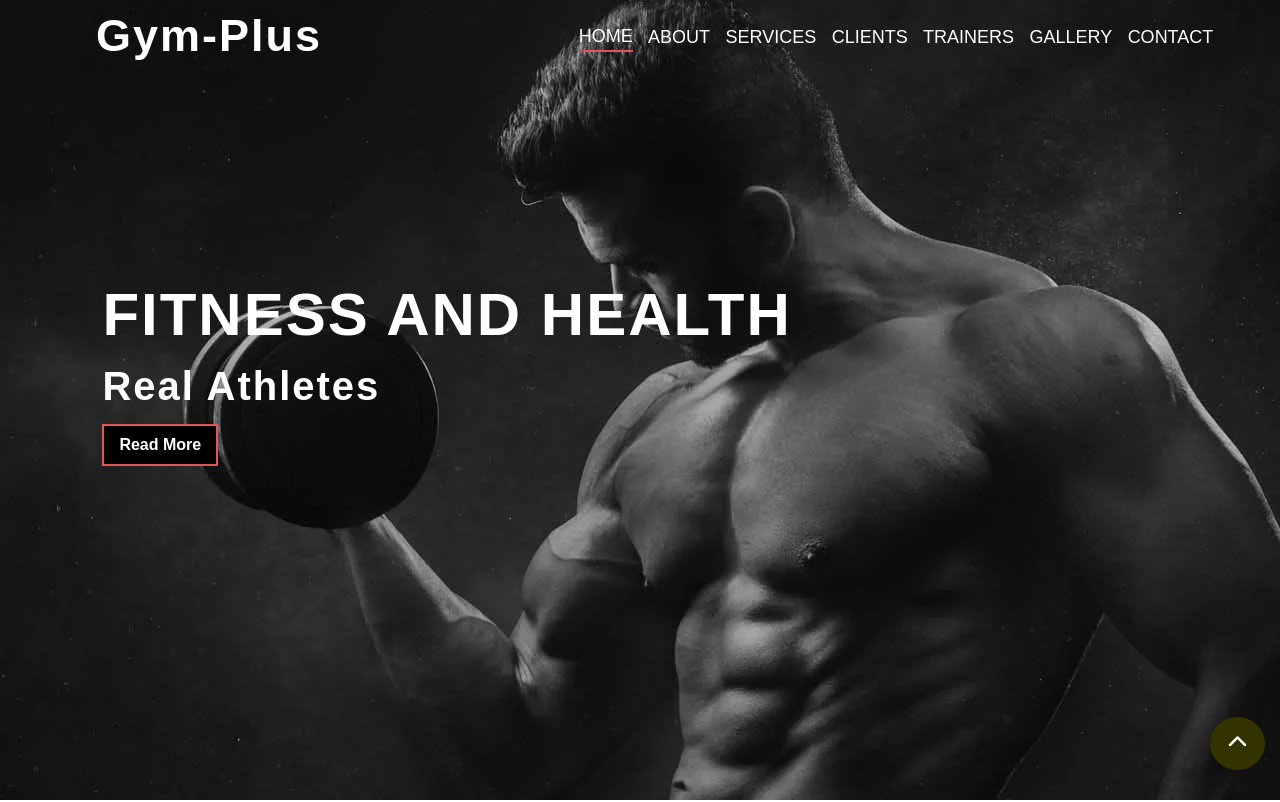
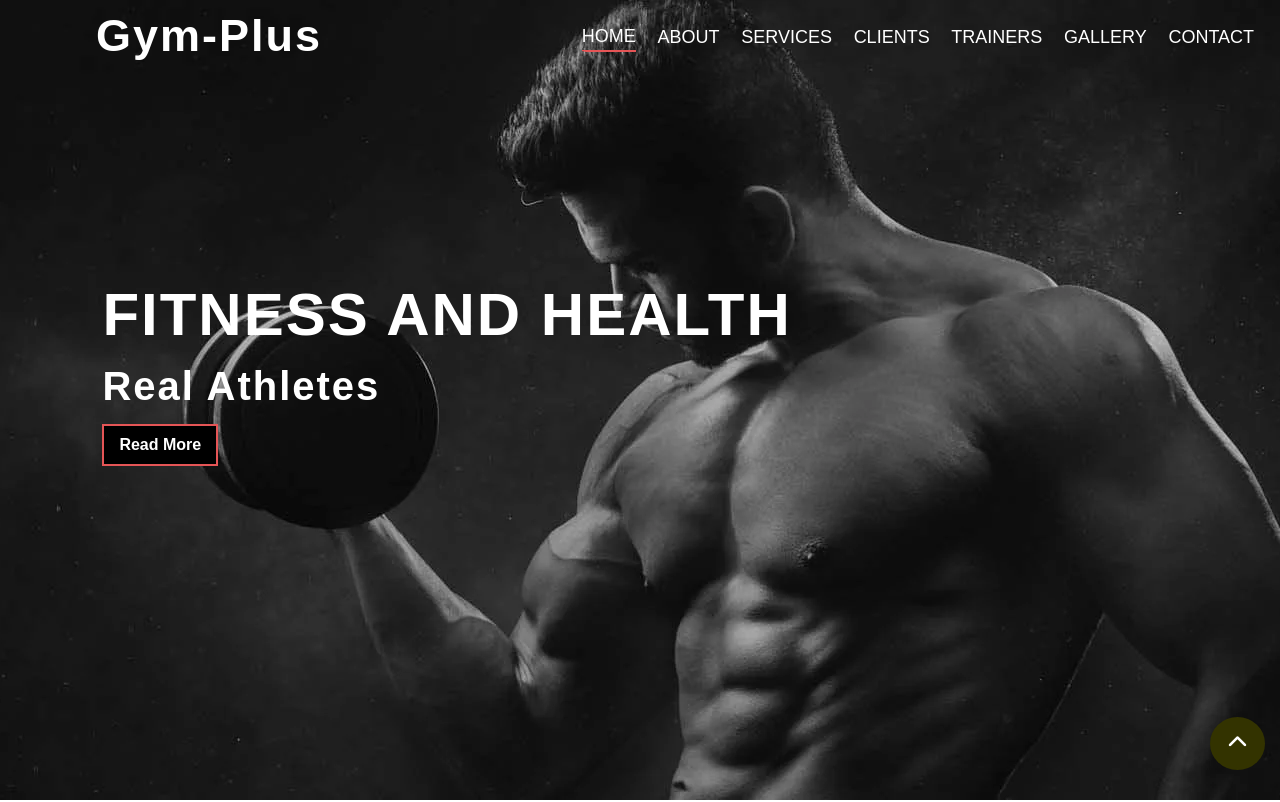
Before and after one commit to malakkorashy23-source/GYM-PLUS, a plain HTML site: page index.html in a window 1280 px wide. Shown: the top 802 px of the page. Drawn offline with Linux system fonts and the light colour scheme; a web font is replaced by a local one.

Commit message:
index.responsive.css

```diff
--- a/css/index.responsive.css
+++ b/css/index.responsive.css
@@ -373,7 +373,8 @@
         left: 45%;
         bottom: 10px;
         transform: translate(0%,0%);
-        width: 50%;
+        width: 55%;
+        padding-right:20px;
     }
 
     nav .container .cont ul{
```
